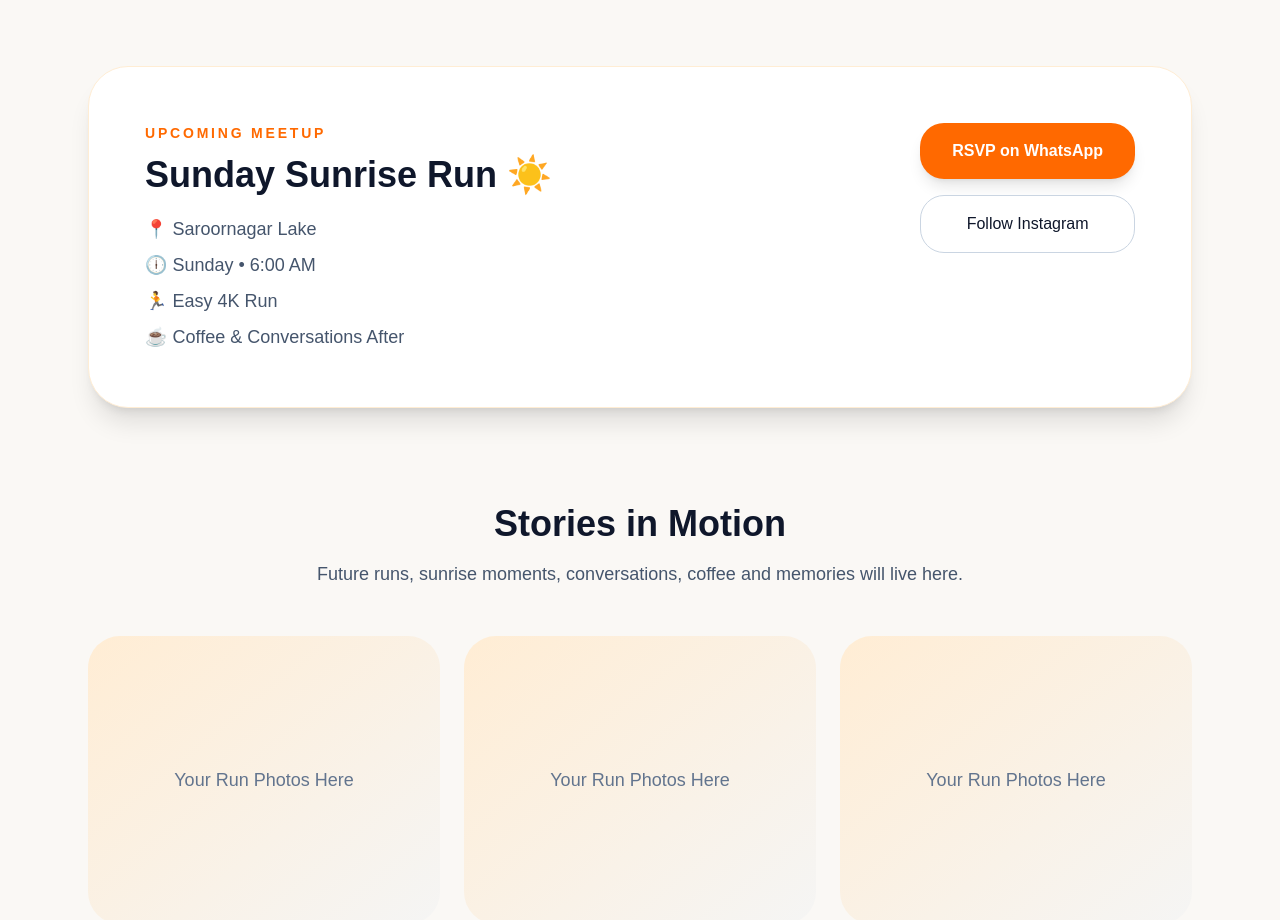
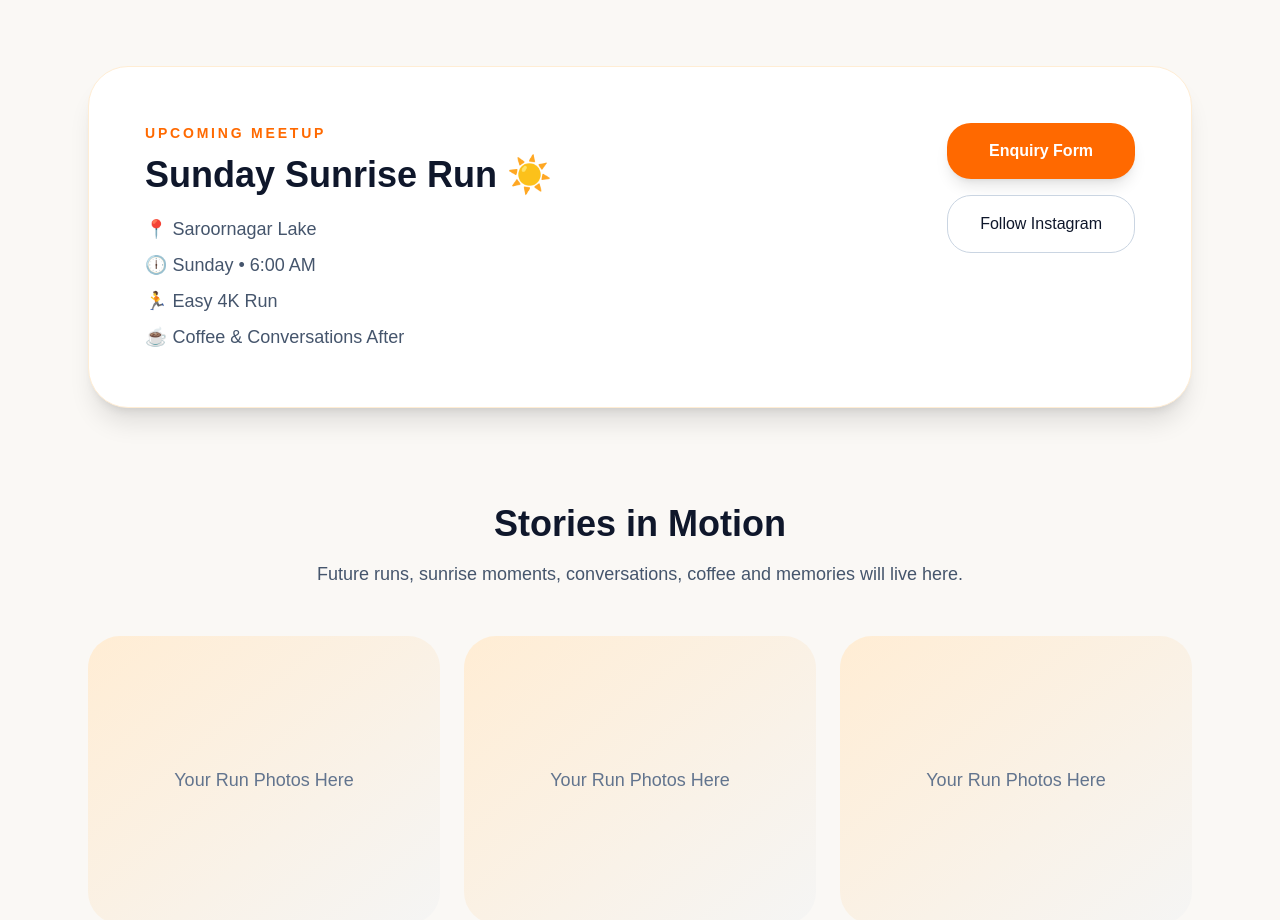
Before and after one commit to stridesandstoriesforgrowth-cell/strides-and-stories, a Next.js app: page / in a window 1280 px wide. Shown: the part 1880-2800 px from the top of the page. Built offline with nearby package versions, Linux system fonts and the light colour scheme.

Commit message:
Update page.tsx

```diff
--- a/src/app/page.tsx
+++ b/src/app/page.tsx
@@ -147,9 +147,14 @@ export default function StridesAndStoriesLanding() {
             </div>
 
             <div className="flex flex-col gap-4 w-full md:w-auto">
-              <button className="rounded-3xl bg-orange-500 px-8 py-4 text-white font-semibold hover:scale-105 transition-transform shadow-lg">
-                RSVP on WhatsApp
-              </button>
+              <a
+  href="https://docs.google.com/forms/d/e/1FAIpQLSdt5eQM2KUDJBH1k5b3J-yo5xF0mVRJNeZkwRALDDNemrBZ5Q/viewform?usp=sharing&ouid=110479622328061567755"
+  target="_blank"
+  rel="noopener noreferrer"
+  className="rounded-3xl bg-orange-500 px-8 py-4 text-white font-semibold hover:scale-105 transition-transform shadow-lg inline-block text-center"
+>
+  Enquiry Form
+</a>
               <button className="rounded-3xl border border-slate-300 px-8 py-4 font-medium bg-white">
                 Follow Instagram
               </button>
```
